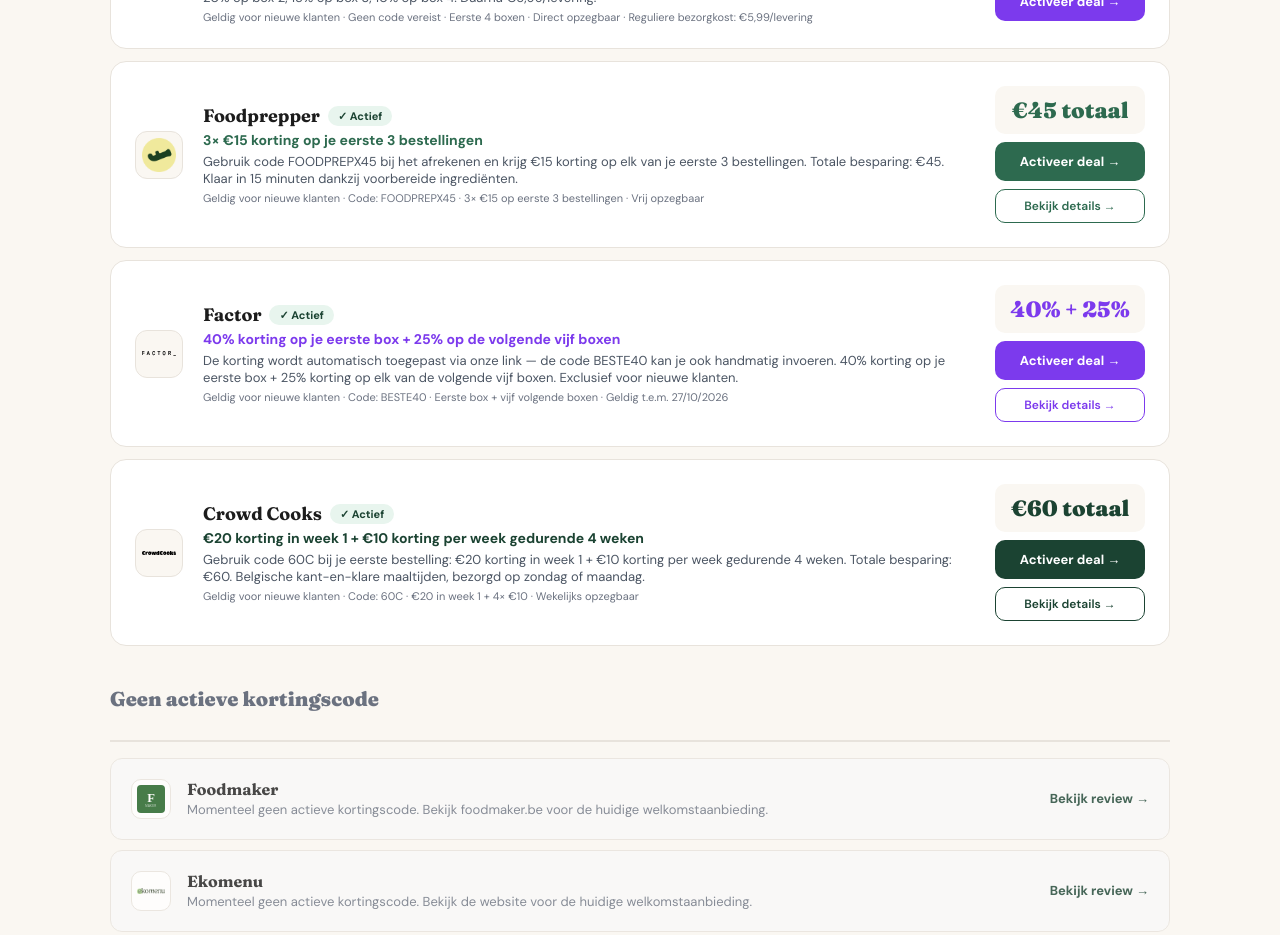
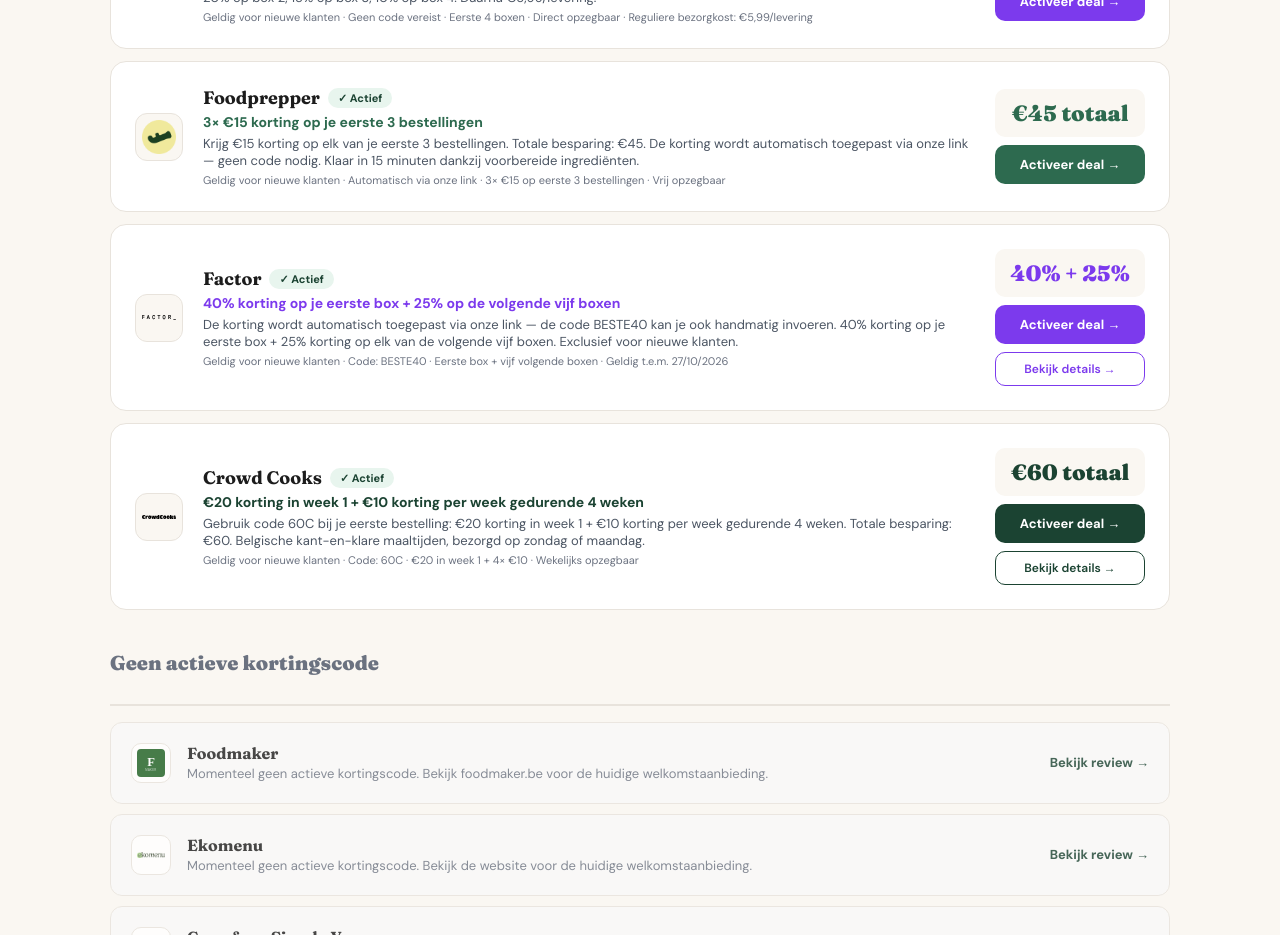
Before and after one commit to fetspets/bestemaaltijdbox, a Next.js app: page /kortingscodes in a window 1280 px wide. Shown: the part 940-1875 px from the top of the page. Built offline with nearby package versions, Linux system fonts and the light colour scheme.

Commit message:
auto: update page.tsx

```diff
--- a/src/app/kortingscodes/page.tsx
+++ b/src/app/kortingscodes/page.tsx
@@ -62,12 +62,12 @@ const kortingen = [
     slug: 'foodprepper',
     naam: 'Foodprepper',
     logo: '/logos/foodprepper.png',
-    code: 'FOODPREPX45',
+    code: null,
     deal: '3× €15 korting op je eerste 3 bestellingen',
     bedrag: '€45 totaal',
     kleur: '#2D6A4F',
-    beschrijving: 'Gebruik code FOODPREPX45 bij het afrekenen en krijg €15 korting op elk van je eerste 3 bestellingen. Totale besparing: €45. Klaar in 15 minuten dankzij voorbereide ingrediënten.',
-    voorwaarden: 'Geldig voor nieuwe klanten · Code: FOODPREPX45 · 3× €15 op eerste 3 bestellingen · Vrij opzegbaar',
+    beschrijving: 'Krijg €15 korting op elk van je eerste 3 bestellingen. Totale besparing: €45. De korting wordt automatisch toegepast via onze link — geen code nodig. Klaar in 15 minuten dankzij voorbereide ingrediënten.',
+    voorwaarden: 'Geldig voor nieuwe klanten · Automatisch via onze link · 3× €15 op eerste 3 bestellingen · Vrij opzegbaar',
     actief: true,
   },
   {
```
